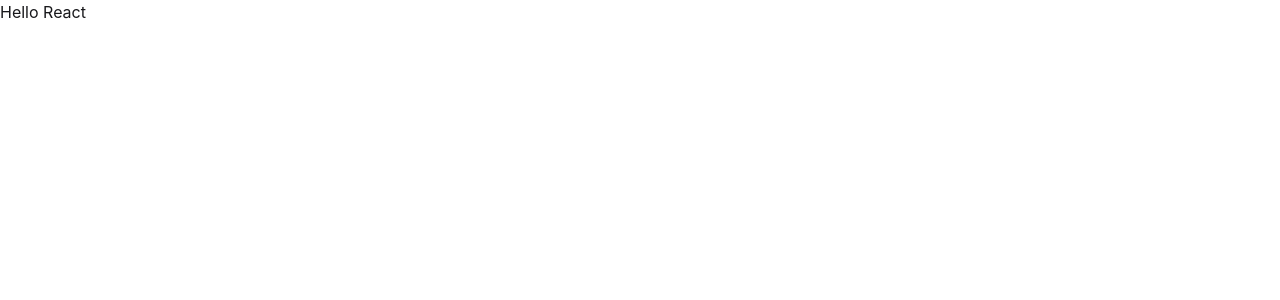
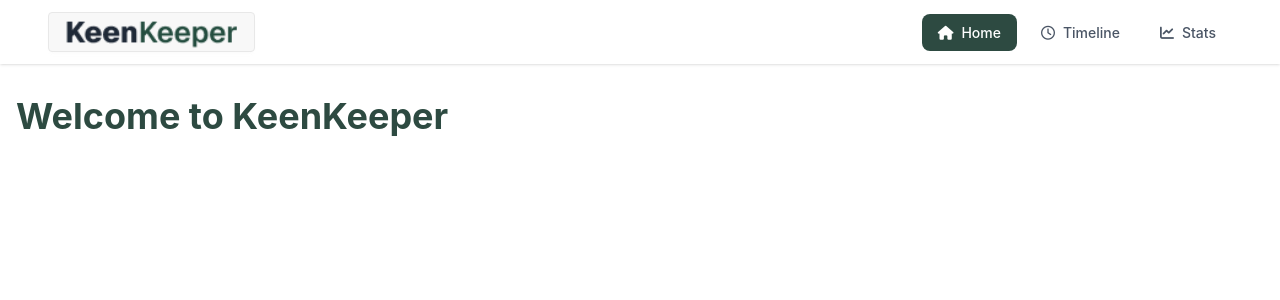
Before and after one commit to WiZzard14/keen-keeper, a React (Vite) app: page / in a window 1280 px wide. Shown: the top 300 px of the page. Built offline with nearby package versions, Linux system fonts and the light colour scheme.

Commit message:
adding navbar guess so and adding pages

```diff
--- a/index.html
+++ b/index.html
@@ -1,10 +1,11 @@
 <!doctype html>
-<html lang="en">
+<html lang="en" data-theme ="light">
   <head>
     <meta charset="UTF-8" />
     <link rel="icon" type="image/svg+xml" href="/favicon.svg" />
     <meta name="viewport" content="width=device-width, initial-scale=1.0" />
     <title>keen-keeper</title>
+    <link rel="stylesheet" href="https://cdnjs.cloudflare.com/ajax/libs/font-awesome/6.5.1/css/all.min.css">
   </head>
   <body>
     <div id="root"></div>
--- a/package.json
+++ b/package.json
@@ -11,8 +11,10 @@
   },
   "dependencies": {
     "@tailwindcss/vite": "^4.2.2",
+    "lucide-react": "^1.8.0",
     "react": "^19.2.4",
     "react-dom": "^19.2.4",
+    "react-router-dom": "^7.14.1",
     "tailwindcss": "^4.2.2"
   },
   "devDependencies": {
--- a/src/App.jsx
+++ b/src/App.jsx
@@ -1,10 +1,24 @@
+import React, { useState } from 'react'
 import './App.css'
+import Navbar from './components/navbar/Navbar'
+import Home from './pages/Home'
+import Timeline from './pages/Timeline'
+import Stats from './pages/Stats'
 
 function App() {
+  const [currentPage, setPage] = useState('home');
+
   return (
-    <>
-     <h2>Hello React</h2>
-    </>
+    <div className="min-h-screen bg-base-100">
+      <Navbar currentPage={currentPage} setPage={setPage} />
+
+      <main className="container mx-auto px-4">
+        {currentPage === 'home' && <Home />}
+        {currentPage === 'timeline' && <Timeline />}
+        {currentPage === 'stats' && <Stats />}
+      </main>
+
+    </div>
   )
 }
 
--- /dev/null
+++ b/src/components/navbar/Navbar.jsx
@@ -0,0 +1,54 @@
+import React from 'react'
+import logo from '../../assets/logo.png'
+
+const Navbar = ({ currentPage, setPage }) => {
+    return (
+        <div className="navbar bg-base-100 shadow-sm px-4 md:px-12">
+            <div className="flex-1">
+                <div className="flex items-center gap-2 cursor-pointer" onClick={() => setPage('home')}>
+                    <img src={logo} alt="Logo" className="btn" />
+                </div>
+            </div>
+
+            <div className="flex-none">
+                <ul className="menu menu-horizontal p-0 gap-2 font-medium">
+                    <li>
+                        <button
+                            onClick={() => setPage('home')}
+                            className={`flex items-center gap-2 px-4 py-2 rounded-lg ${
+                                currentPage === 'home' ? "bg-[#2D4A41] text-white" : "text-gray-600"
+                            }`}
+                        >
+                            <span><i class="fa-solid fa-house"></i></span>
+                            <span>Home</span>
+                        </button>
+                    </li>
+                    <li>
+                        <button
+                            onClick={() => setPage('timeline')}
+                            className={`flex items-center gap-2 px-4 py-2 rounded-lg ${
+                                currentPage === 'timeline' ? "bg-[#2D4A41] text-white" : "text-gray-600"
+                            }`}
+                        >
+                            <span><i class="fa-regular fa-clock"></i></span>
+                            <span>Timeline</span>
+                        </button>
+                    </li>
+                    <li>
+                        <button
+                            onClick={() => setPage('stats')}
+                            className={`flex items-center gap-2 px-4 py-2 rounded-lg ${
+                                currentPage === 'stats' ? "bg-[#2D4A41] text-white" : "text-gray-600"
+                            }`}
+                        >
+                            <span><i class="fa-solid fa-chart-line"></i></span>
+                            <span>Stats</span>
+                        </button>
+                    </li>
+                </ul>
+            </div>
+        </div>
+    );
+};
+
+export default Navbar
--- /dev/null
+++ b/src/data/friends.json
@@ -0,0 +1,98 @@
+[
+  {
+    "id": 1,
+    "name": "Sarah Chen",
+    "picture": "https://i.pravatar.cc/150?u=sarah",
+    "email": "sarah.c@techmail.com",
+    "days_since_contact": 18,
+    "status": "overdue",
+    "tags": ["college", "close friend"],
+    "bio": "Met during freshman orientation. She's a brilliant UI designer and a fellow coffee enthusiast.",
+    "goal": 14,
+    "next_due_date": "2026-04-10"
+  },
+  {
+    "id": 2,
+    "name": "Alex Rodriguez",
+    "picture": "https://i.pravatar.cc/150?u=alex",
+    "email": "alex.rod@webspace.com",
+    "days_since_contact": 3,
+    "status": "on-track",
+    "tags": ["work", "gym"],
+    "bio": "Former colleague who convinced me to start marathon training. Very disciplined and helpful.",
+    "goal": 7,
+    "next_due_date": "2026-04-20"
+  },
+  {
+    "id": 3,
+    "name": "Jordan Smith",
+    "picture": "https://i.pravatar.cc/150?u=jordan",
+    "email": "j.smith88@provider.net",
+    "days_since_contact": 12,
+    "status": "almost due",
+    "tags": ["neighborhood"],
+    "bio": "Living next door for three years. We usually catch up over weekend gardening or local events.",
+    "goal": 14,
+    "next_due_date": "2026-04-18"
+  },
+  {
+    "id": 4,
+    "name": "Priya Das",
+    "picture": "https://i.pravatar.cc/150?u=priya",
+    "email": "priya.das@global.com",
+    "days_since_contact": 45,
+    "status": "overdue",
+    "tags": ["childhood friend"],
+    "bio": "Known each other since kindergarten. Life got busy lately, but we always have the best deep talks.",
+    "goal": 30,
+    "next_due_date": "2026-03-25"
+  },
+  {
+    "id": 5,
+    "name": "Marcus Thorne",
+    "picture": "https://i.pravatar.cc/150?u=marcus",
+    "email": "m.thorne@creative.org",
+    "days_since_contact": 5,
+    "status": "on-track",
+    "tags": ["gaming", "work"],
+    "bio": "Passionate about indie game development and pixel art. We collaborate on side projects sometimes.",
+    "goal": 14,
+    "next_due_date": "2026-04-25"
+  },
+  {
+    "id": 6,
+    "name": "Elena Rossi",
+    "picture": "https://i.pravatar.cc/150?u=elena",
+    "email": "elena.rossi@travels.it",
+    "days_since_contact": 8,
+    "status": "on-track",
+    "tags": ["travel", "college"],
+    "bio": "Study abroad roommate in Italy. She travels the world now but we try to sync up monthly.",
+    "goal": 21,
+    "next_due_date": "2026-04-29"
+  },
+  {
+    "id": 7,
+    "name": "Liam Nguyen",
+    "picture": "https://i.pravatar.cc/150?u=liam",
+    "email": "liam.vines@startup.io",
+    "days_since_contact": 10,
+    "status": "almost due",
+    "tags": ["work", "mentor"],
+    "bio": "Gave me my first break in the tech industry. Great at explaining complex systems simply.",
+    "goal": 12,
+    "next_due_date": "2026-04-19"
+  },
+  {
+    "id": 8,
+    "name": "Sophie Müller",
+    "picture": "https://i.pravatar.cc/150?u=sophie",
+    "email": "sophie.m@berlinmail.de",
+    "days_since_contact": 2,
+    "status": "on-track",
+    "tags": ["close friend", "music"],
+    "bio": "Plays the cello and introduced me to classical fusion. We share playlists almost every day.",
+    "goal": 7,
+    "next_due_date": "2026-04-21"
+  }
+]
--- /dev/null
+++ b/src/pages/Home.jsx
@@ -0,0 +1,11 @@
+import React from 'react';
+
+const Home = () => {
+    return (
+        <div className="py-8">
+            <h1 className="text-4xl font-bold mb-6 text-[#2D4A41]">Welcome to KeenKeeper</h1>
+        </div>
+    );
+};
+
+export default Home;
--- /dev/null
+++ b/src/pages/Stats.jsx
@@ -0,0 +1,11 @@
+import React from 'react';
+
+const Stats = () => {
+    return (
+        <div className="py-8">
+            <h1 className="text-3xl font-bold mb-8 text-[#2D4A41]">Friendship Analytics</h1>
+        </div>
+    );
+};
+
+export default Stats;
--- /dev/null
+++ b/src/pages/Timeline.jsx
@@ -0,0 +1,11 @@
+import React from 'react';
+
+const Timeline = () => {
+    return (
+        <div className="py-8">
+            <h1 className="text-3xl font-bold mb-8 text-[#2D4A41]">Timeline</h1>
+        </div>
+    );
+};
+
+export default Timeline;
```
Also changed, not shown: src/pages/Footer.jsx (added), 1 other file (tests, documents, lock files or other folders).
